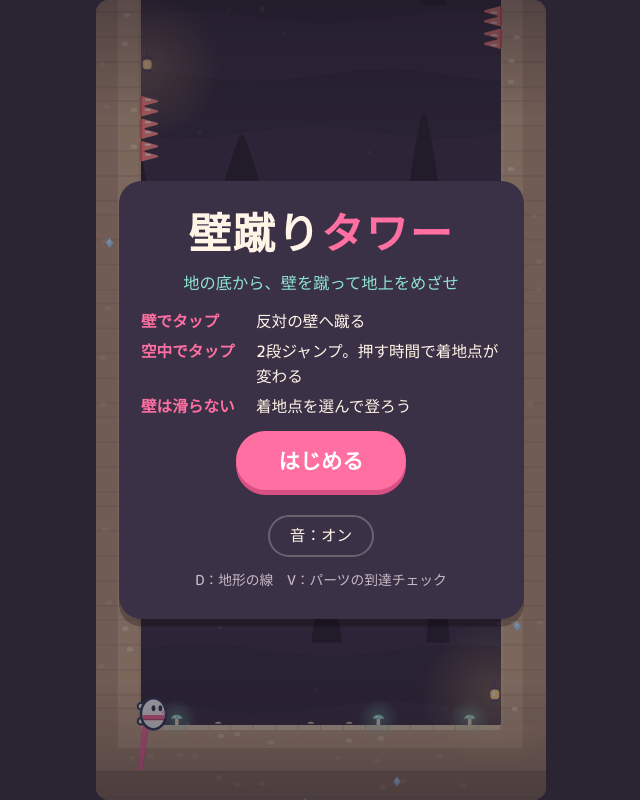
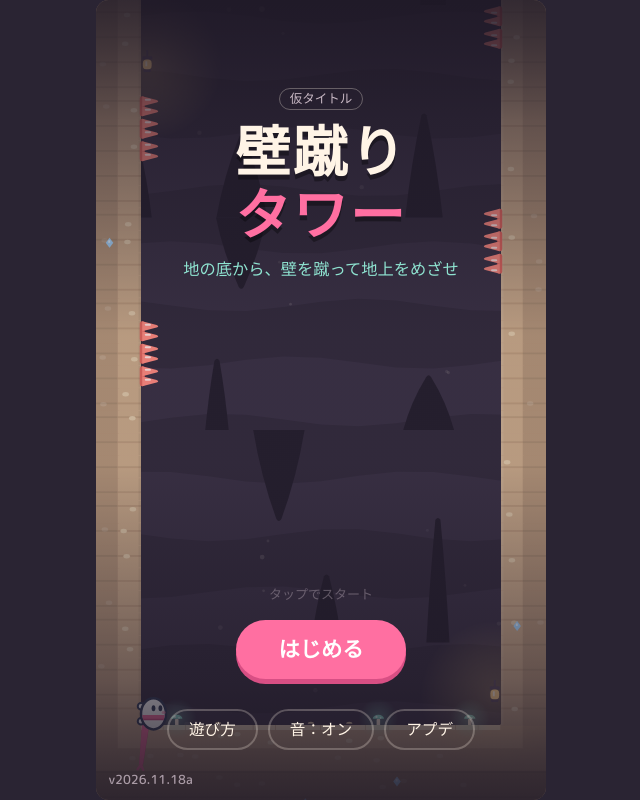
Before and after one commit to saikinoBOT72/terugame888, a plain HTML site: page index.html in a window 1280 px wide. Shown: the whole page, without its empty margins (319-959 px from the left). Drawn offline with Linux system fonts and the light colour scheme; animation ran at ten frames a second.

Commit message:
Add provisional title screen, update button, GitHub Pages setup
Co-Authored-By: Claude Opus 5.5 <noreply@anthropic.com>
Claude-Session: https://claude.ai/code/session_01Duw8rgoqvqt1UNdeVYT1ja

```diff
--- a/index.html
+++ b/index.html
@@ -70,6 +70,19 @@
   .stats { display: grid; grid-template-columns: auto auto; gap: calc(var(--u) * 2px) calc(var(--u) * 20px); margin: 0; font-variant-numeric: tabular-nums; text-align: left; font-size: calc(var(--u) * 14px); }
   .stats dt { color: var(--dim); } .stats dd { margin: 0; text-align: right; font-weight: 800; }
   .stats .new { color: var(--pink); }
+  /* タイトル（仮）：絵を見せるため板は使わず、上にロゴ・下にボタン */
+  #ovTitle {
+    flex-direction: column; justify-content: space-between; padding-top: calc(var(--u) * 70px); padding-bottom: calc(var(--u) * 40px);
+    background: linear-gradient(rgba(30,24,38,.8), rgba(30,24,38,.1) 42%, rgba(30,24,38,.1) 58%, rgba(30,24,38,.8));
+  }
+  .logo { display: grid; justify-items: center; gap: calc(var(--u) * 8px); text-align: center; }
+  .logo h1 { font-size: calc(var(--u) * 44px); text-shadow: 0 calc(var(--u) * 4px) 0 rgba(0,0,0,.35); }
+  .logo .kari { font-size: calc(var(--u) * 10px); color: var(--dim); border: 1px solid rgba(255,244,230,.3); border-radius: 999px; padding: 0 calc(var(--u) * 8px); }
+  .titleBottom { display: grid; justify-items: center; gap: calc(var(--u) * 12px); }
+  .blink { animation: blink 1.4s ease-in-out infinite; }
+  @keyframes blink { 50% { opacity: .35; } }
+  .ver { position: absolute; left: calc(var(--u) * 10px); bottom: calc(var(--u) * 8px); font-size: calc(var(--u) * 10px); color: var(--dim); opacity: .8; }
+  .sub:disabled { opacity: .6; cursor: default; }
   #pauseBtn {
     position: absolute; right: calc(var(--u) * 8px); bottom: calc(var(--u) * 8px);
     width: calc(var(--u) * 32px); height: calc(var(--u) * 32px); font: inherit; font-weight: 800; color: var(--cream);
@@ -83,18 +96,33 @@
     <canvas id="cv" aria-label="ゲーム画面"></canvas>
     <button id="pauseBtn" type="button" aria-label="一時停止" hidden>II</button>
     <section id="ovTitle" class="ov">
+      <div class="logo">
+        <span class="kari">仮タイトル</span>
+        <h1>壁蹴り<br><span>タワー</span></h1>
+        <p class="tagline">地の底から、壁を蹴って地上をめざせ</p>
+      </div>
+      <div class="titleBottom">
+        <p class="blink">タップでスタート</p>
+        <button class="btn" id="btnStart" type="button">はじめる</button>
+        <p id="bestTitle"></p>
+        <div class="row">
+          <button class="sub" id="btnHow" type="button">遊び方</button>
+          <button class="sub" id="btnMute" type="button">音：オン</button>
+          <button class="sub" id="btnUpdate" type="button">アプデ</button>
+        </div>
+      </div>
+      <span class="ver" id="ver"></span>
+    </section>
+    <section id="ovHow" class="ov" hidden>
       <div class="card">
-        <h1>壁蹴り<span>タワー</span></h1>
-        <p class="tagline">地の底から、壁を蹴って地上をめざせ</p>
+        <h2>遊び方</h2>
         <div class="how">
           <div><b>壁でタップ</b><span>反対の壁へ蹴る</span></div>
           <div><b>空中でタップ</b><span>2段ジャンプ。押す時間で着地点が変わる</span></div>
           <div><b>壁は滑らない</b><span>着地点を選んで登ろう</span></div>
         </div>
-        <button class="btn" id="btnStart" type="button">はじめる</button>
-        <p id="bestTitle"></p>
-        <div class="row"><button class="sub" id="btnMute" type="button">音：オン</button></div>
         <p class="small">D：地形の線　V：パーツの到達チェック</p>
+        <button class="btn" id="btnHowBack" type="button">もどる</button>
       </div>
     </section>
     <section id="ovPause" class="ov" hidden>
@@ -118,6 +146,7 @@
 <script>
 (() => {
 'use strict';
+const VERSION = '2026.11.18a';   // push のたびに上げる（アプデボタンがこれで新旧を見分ける）
 
 /* =====================================================================
    動きの数値（simulator.html で決めた値）
@@ -1248,7 +1277,7 @@ const sfx = {
 };
 
 /* ---------- menus & loop ---------- */
-const ov = { title: $('ovTitle'), pause: $('ovPause'), end: $('ovEnd') };
+const ov = { title: $('ovTitle'), how: $('ovHow'), pause: $('ovPause'), end: $('ovEnd') };
 function showOnly(n) { for (const k in ov) ov[k].hidden = k !== n; }
 function renderBest() { const b = store.get('kabe_best', 0); $('bestTitle').textContent = b ? `最高 ${b}m` : ''; }
 function startGame() { showOnly(null); newGame(); state = 'play'; $('pauseBtn').hidden = false; acc = 0; last = performance.now(); sfx.start(); }
@@ -1265,6 +1294,20 @@ function showEnd() {
 const muteLabel = () => { $('btnMute').textContent = muted ? '音：オフ' : '音：オン'; };
 $('btnMute').onclick = () => { muted = !muted; store.set('kabe_muted', muted); muteLabel(); if (!muted) sfx.tick(); };
 muteLabel();
+$('btnHow').onclick = () => showOnly('how');
+$('btnHowBack').onclick = () => showOnly('title');
+$('ovTitle').addEventListener('pointerdown', e => { if (!e.target.closest('button')) startGame(); });
+// アプデ：置き場所の最新版を取りにいき、版が違えば読み直す（取れないときはそのまま読み直す）
+$('ver').textContent = 'v' + VERSION;
+$('btnUpdate').onclick = async () => {
+  const b = $('btnUpdate'); b.disabled = true; b.textContent = '確認中…';
+  try {
+    const r = await fetch(location.pathname + '?t=' + Date.now(), { cache: 'no-store' });
+    const m = r.ok && (await r.text()).match(/VERSION = '(\d[^']*)'/);
+    if (m && m[1] === VERSION) { b.textContent = '最新です'; setTimeout(() => { b.textContent = 'アプデ'; b.disabled = false; }, 1500); return; }
+  } catch (e) {}
+  location.replace(location.pathname + '?v=' + Date.now());
+};
 $('btnStart').onclick = startGame; $('btnRetry').onclick = startGame; $('btnQuit').onclick = startGame;
 $('btnToTitle').onclick = () => { state = 'title'; newGame(); renderBest(); showOnly('title'); };
 $('btnResume').onclick = () => { showOnly(null); state = 'play'; last = performance.now(); };
@@ -1274,7 +1317,7 @@ addEventListener('keydown', e => {
   if (e.key === ' ' || e.key === 'ArrowUp') {
     if (e.target.tagName === 'BUTTON' && state !== 'play') return;
     e.preventDefault(); if (e.repeat) return;
-    if (state === 'title') startGame(); else press();
+    if (state === 'title') { if (!ov.title.hidden) startGame(); } else press();
   } else if (e.key === 'Escape' || e.key === 'p') { if (state === 'play') $('pauseBtn').onclick(); else if (state === 'pause') $('btnResume').onclick(); }
   else if (e.key === 'd' || e.key === 'D') debug = !debug;
   else if (e.key === 'v' || e.key === 'V') showCheck = !showCheck;
```
Also changed, not shown: 3 other files.
